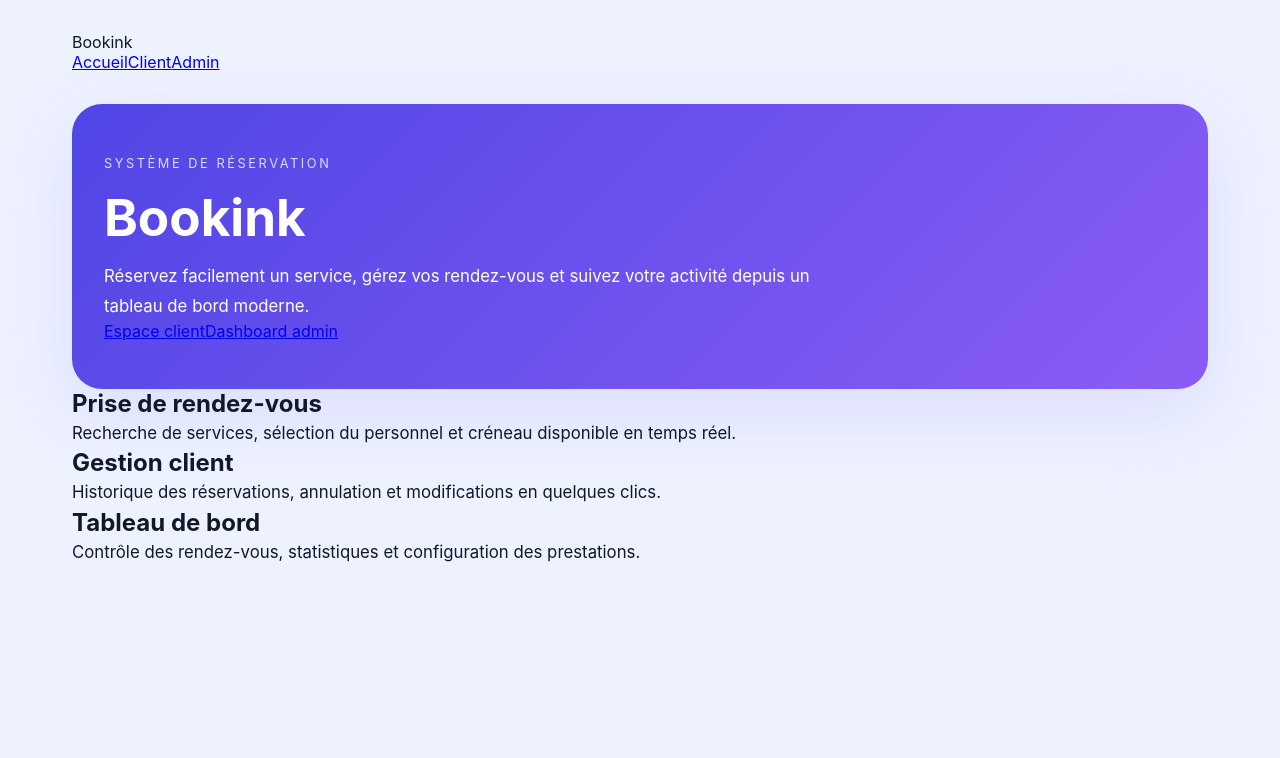
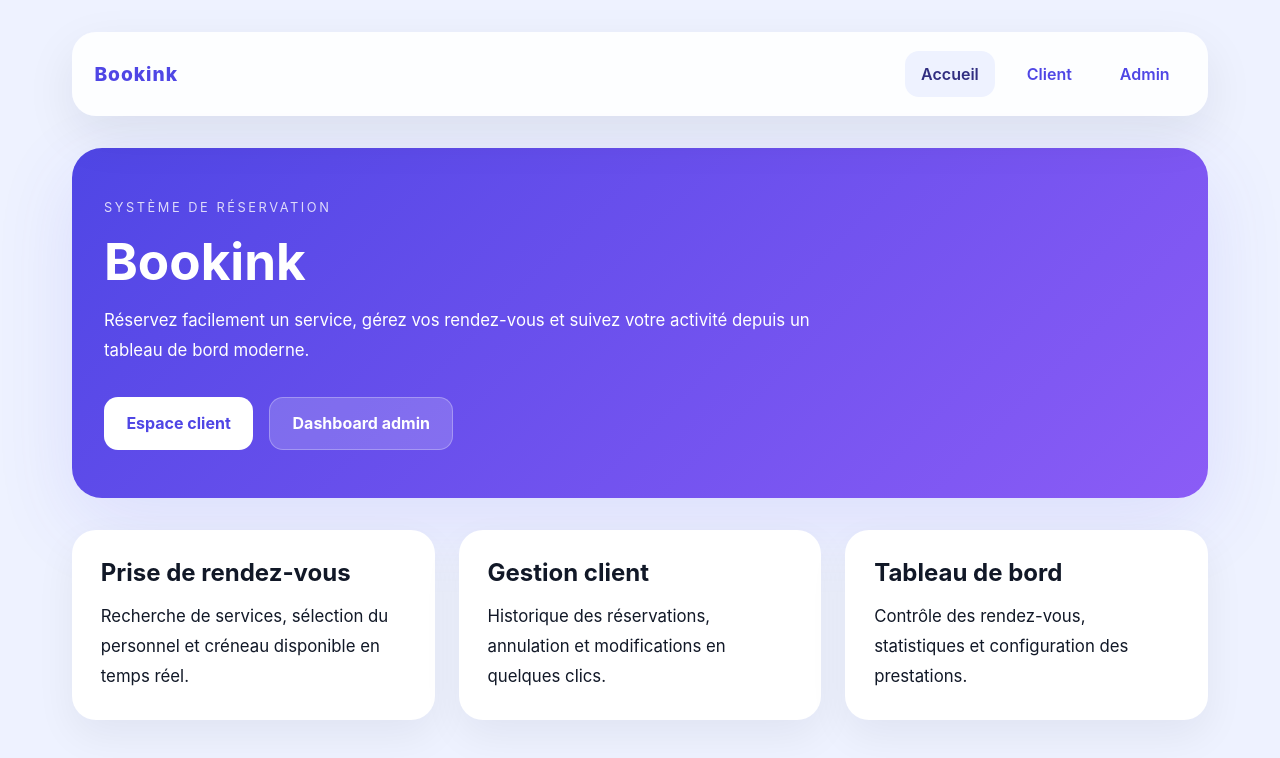
Before and after one commit to SamuelGaspard/BOOKINK-SYSTEM, a React (Vite) app: page / in a window 1280 px wide. Shown: the top 758 px of the page. Built offline with nearby package versions, Linux system fonts and the light colour scheme.

Commit message:
modification dans le fichier index.css

```diff
--- a/src/index.css
+++ b/src/index.css
@@ -31,6 +31,54 @@ body {
   padding: 2rem;
 }
 
+.top-nav {
+  display: flex;
+  justify-content: space-between;
+  align-items: center;
+  gap: 1rem;
+  padding: 1.2rem 1.4rem;
+  border-radius: 24px;
+  background: rgba(255, 255, 255, 0.9);
+  box-shadow: 0 18px 50px rgba(15, 23, 42, 0.08);
+  position: sticky;
+  top: 1rem;
+  z-index: 10;
+}
+
+.logo {
+  font-weight: 800;
+  font-size: 1.2rem;
+  letter-spacing: 0.05em;
+  color: #4f46e5;
+}
+
+.nav-links {
+  display: flex;
+  gap: 1rem;
+  flex-wrap: wrap;
+}
+
+.nav-link {
+  padding: 0.8rem 1rem;
+  border-radius: 14px;
+  text-decoration: none;
+  color: #4f46e5;
+  font-weight: 600;
+  transition: background 0.2s ease, color 0.2s ease;
+}
+
+.nav-link:hover,
+.nav-link.active {
+  background: #eef2ff;
+  color: #312e81;
+}
+
+.page {
+  display: flex;
+  flex-direction: column;
+  gap: 2rem;
+}
+
 .hero {
   padding: 3rem 2rem;
   border-radius: 30px;
@@ -43,6 +91,67 @@ body {
   max-width: 720px;
 }
 
+.hero-actions {
+  margin-top: 2rem;
+  display: flex;
+  gap: 1rem;
+  flex-wrap: wrap;
+}
+
+.button {
+  display: inline-flex;
+  align-items: center;
+  justify-content: center;
+  padding: 0.95rem 1.4rem;
+  border-radius: 14px;
+  font-weight: 700;
+  text-decoration: none;
+  transition: transform 0.2s ease, box-shadow 0.2s ease;
+}
+
+.button:hover {
+  transform: translateY(-1px);
+}
+
+.button-primary {
+  background: #fff;
+  color: #4f46e5;
+}
+
+.button-secondary {
+  background: rgba(255, 255, 255, 0.18);
+  color: #fff;
+  border: 1px solid rgba(255, 255, 255, 0.28);
+}
+
+.features,
+.dashboard-grid {
+  display: grid;
+  grid-template-columns: repeat(auto-fit, minmax(280px, 1fr));
+  gap: 1.5rem;
+}
+
+.feature-card,
+.dashboard-card {
+  background: #fff;
+  border-radius: 24px;
+  padding: 1.8rem;
+  box-shadow: 0 16px 40px rgba(15, 23, 42, 0.06);
+}
+
+.feature-card h2,
+.dashboard-card h2 {
+  margin-bottom: 0.85rem;
+}
+
+.page-header {
+  display: flex;
+  justify-content: space-between;
+  align-items: flex-start;
+  gap: 1rem;
+  flex-wrap: wrap;
+}
+
 .eyebrow {
   text-transform: uppercase;
   font-size: 0.8rem;
@@ -52,7 +161,7 @@ body {
 }
 
 h1 {
-  font-size: clamp(2.5rem, 4vw, 4.5rem);
+  font-size: clamp(2.2rem, 4vw, 3.6rem);
   line-height: 1.05;
   margin-bottom: 1rem;
 }
```
